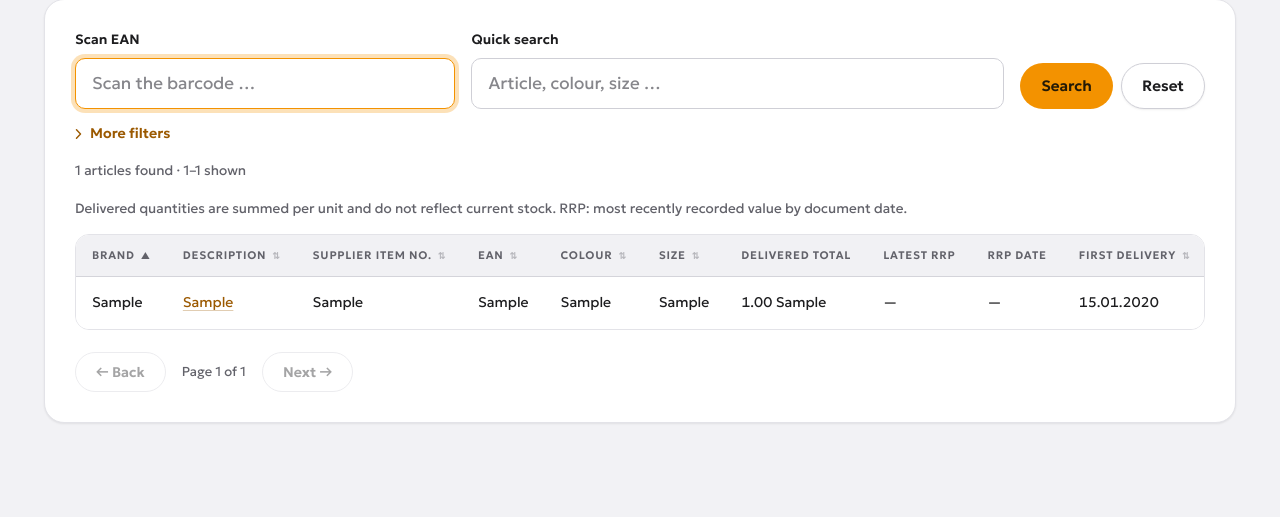
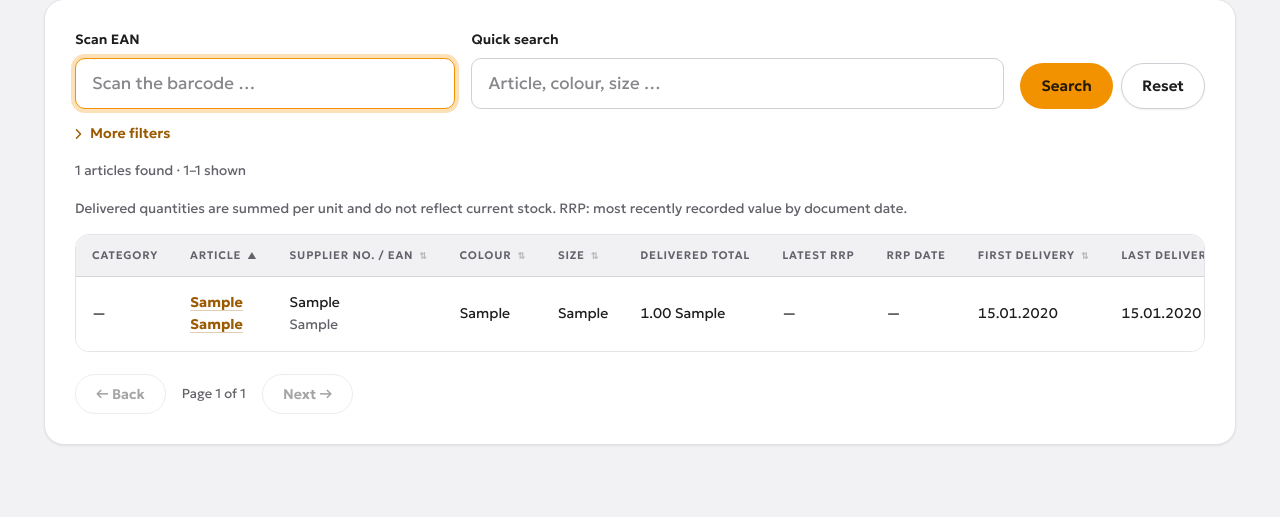
Before and after one commit to FreaXz03/sportfabrik-inventory, a FastAPI app: page /articles in a window 1280 px wide. Shown: the part 229-746 px from the top of the page. Run offline with FastAPI, Linux system fonts and the light colour scheme; the visitor is signed in with stand-in values (Sample User, id 1); tables that the repository leaves empty hold one stand-in row (values such as "Sample post"); data that the repository does not hold is empty; some libraries are stand-ins or nearby versions.

Commit message:
Artikelsuche wie Bestand: Kategorie zuerst, Marke+Bezeichnung und Lief.-Nr.+EAN zusammengeführt
Co-Authored-By: Claude Opus 5.5 <noreply@anthropic.com>

```diff
--- a/app/static/i18n/de.json
+++ b/app/static/i18n/de.json
@@ -221,6 +221,8 @@
   "articles.filter.reset": "Zurücksetzen",
   "articles.hint": "Gelieferte Mengen werden je Einheit summiert und entsprechen nicht dem aktuellen Lagerbestand. UVP: zuletzt erfasster Wert nach Belegdatum.",
   "articles.columns.summary": "Spalten anzeigen",
+  "articles.columns.article": "Artikel",
+  "articles.columns.numbers": "Lief. Art. Nr. / EAN",
   "articles.columns.brand": "Marke",
   "articles.columns.description": "Bezeichnung",
   "articles.columns.supplier_article_no": "Lief. Art. Nr.",
--- a/app/static/i18n/en.json
+++ b/app/static/i18n/en.json
@@ -221,6 +221,8 @@
   "articles.filter.reset": "Reset",
   "articles.hint": "Delivered quantities are summed per unit and do not reflect current stock. RRP: most recently recorded value by document date.",
   "articles.columns.summary": "Show columns",
+  "articles.columns.article": "Article",
+  "articles.columns.numbers": "Supplier no. / EAN",
   "articles.columns.brand": "Brand",
   "articles.columns.description": "Description",
   "articles.columns.supplier_article_no": "Supplier item no.",
--- a/app/static/i18n/fr.json
+++ b/app/static/i18n/fr.json
@@ -221,6 +221,8 @@
   "articles.filter.reset": "Réinitialiser",
   "articles.hint": "Les quantités livrées sont additionnées par unité et ne correspondent pas au stock actuel. PPR : dernière valeur enregistrée selon la date du justificatif.",
   "articles.columns.summary": "Afficher les colonnes",
+  "articles.columns.article": "Article",
+  "articles.columns.numbers": "N° art. fourn. / EAN",
   "articles.columns.brand": "Marque",
   "articles.columns.description": "Désignation",
   "articles.columns.supplier_article_no": "N° art. fournisseur",
--- a/app/templates/articles.html
+++ b/app/templates/articles.html
@@ -42,16 +42,7 @@
           <!-- Spaltenauswahl gehört zu den selten gebrauchten Einstellungen (Inbox 24.09.2026). -->
           <details id="columnPicker" class="column-picker">
             <summary data-i18n="articles.columns.summary">Spalten anzeigen</summary>
-            <div class="column-picker-body"><label><input type="checkbox" data-col="1" checked><span data-i18n="articles.columns.brand">Marke</span></label><label><input
-                  type="checkbox" data-col="2" checked><span data-i18n="articles.columns.description">Bezeichnung</span></label><label><input type="checkbox" data-col="3"
-                  checked><span data-i18n="articles.columns.supplier_article_no">Lief. Art.
-                Nr.</span></label><label><input type="checkbox" data-col="4" checked><span data-i18n="articles.columns.ean">EAN</span></label><label><input type="checkbox"
-                  data-col="5" checked><span data-i18n="articles.columns.color">Farbe</span></label><label><input type="checkbox" data-col="6"
-                  checked><span data-i18n="articles.columns.size">Grösse</span></label><label><input type="checkbox" data-col="7" checked><span data-i18n="articles.columns.delivered_total">Geliefert
-                gesamt</span></label><label><input type="checkbox" data-col="8" checked><span data-i18n="articles.columns.latest_uvp">Letzter UVP</span></label><label><input
-                  type="checkbox" data-col="9" checked><span data-i18n="articles.columns.uvp_date">UVP vom</span></label><label><input type="checkbox" data-col="10"
-                  checked><span data-i18n="articles.columns.first_seen">Erste Lieferung</span></label><label><input type="checkbox" data-col="11" checked><span data-i18n="articles.columns.last_seen">Letzte
-                Lieferung</span></label><label><input type="checkbox" data-col="12" checked><span data-i18n="articles.columns.kategorie">Kategorie</span></label></div>
+            <div class="column-picker-body"><label><input type="checkbox" data-col="1" checked><span data-i18n="articles.columns.kategorie">Kategorie</span></label><label><input type="checkbox" data-col="2" checked><span data-i18n="articles.columns.article">Artikel</span></label><label><input type="checkbox" data-col="3" checked><span data-i18n="articles.columns.numbers">Lief. Art. Nr. / EAN</span></label><label><input type="checkbox" data-col="4" checked><span data-i18n="articles.columns.color">Farbe</span></label><label><input type="checkbox" data-col="5" checked><span data-i18n="articles.columns.size">Grösse</span></label><label><input type="checkbox" data-col="6" checked><span data-i18n="articles.columns.delivered_total">Geliefert gesamt</span></label><label><input type="checkbox" data-col="7" checked><span data-i18n="articles.columns.latest_uvp">Letzter UVP</span></label><label><input type="checkbox" data-col="8" checked><span data-i18n="articles.columns.uvp_date">UVP vom</span></label><label><input type="checkbox" data-col="9" checked><span data-i18n="articles.columns.first_seen">Erste Lieferung</span></label><label><input type="checkbox" data-col="10" checked><span data-i18n="articles.columns.last_seen">Letzte Lieferung</span></label></div>
           </details>
         </details>
       </form>
@@ -64,11 +55,9 @@
         <table id="articlesTable">
           <thead>
             <tr>
-
-              <th class="sortable" data-sort="brand" data-i18n="articles.columns.brand">Marke</th>
-              <th class="sortable" data-sort="description" data-i18n="articles.columns.description">Bezeichnung</th>
-              <th class="sortable" data-sort="supplier_article_no" data-i18n="articles.columns.supplier_article_no">Lief. Art. Nr.</th>
-              <th class="sortable" data-sort="ean" data-i18n="articles.columns.ean">EAN</th>
+              <th data-i18n="articles.columns.kategorie">Kategorie</th>
+              <th class="sortable" data-sort="brand" data-i18n="articles.columns.article">Artikel</th>
+              <th class="sortable" data-sort="supplier_article_no" data-i18n="articles.columns.numbers">Lief. Art. Nr. / EAN</th>
               <th class="sortable" data-sort="color" data-i18n="articles.columns.color">Farbe</th>
               <th class="sortable" data-sort="size" data-i18n="articles.columns.size">Grösse</th>
               <th data-i18n="articles.columns.delivered_total">Geliefert gesamt</th>
@@ -76,7 +65,6 @@
               <th data-i18n="articles.columns.uvp_date">UVP vom</th>
               <th class="sortable" data-sort="first_seen" data-i18n="articles.columns.first_seen">Erste Lieferung</th>
               <th class="sortable" data-sort="last_seen" data-i18n="articles.columns.last_seen">Letzte Lieferung</th>
-              <th data-i18n="articles.columns.kategorie">Kategorie</th>
             </tr>
           </thead>
           <tbody id="rows"></tbody>
@@ -139,18 +127,27 @@
         const fragment = document.createDocumentFragment();
 
         for (const item of data.items) {
+          // Aufbau wie im Bestand (24.09.2026): Kategorie zuerst, Marke und
+          // Bezeichnung in einer Zelle, Lieferanten-Nr. und EAN in einer.
           const tr = document.createElement('tr');
+          tr.append(cell(window.SportfabrikKategorien.name(item.kategorie) || null));
           const link = document.createElement('a');
           link.href = '/articles/' + item.id + '/history';
-          link.textContent = item.description || t('articles.view_article');
-
-          const td = document.createElement('td');
-          td.append(link);
-          tr.append(cell(item.brand), td);
+          link.textContent = [item.brand, item.description].filter(Boolean).join(' ') || t('articles.view_article');
+          const name = document.createElement('strong');
+          name.append(link);
+          const artikel = document.createElement('td');
+          artikel.append(name);
+          const nummern = cell(item.supplier_article_no);
+          if (item.ean) {
+            const ean = document.createElement('span');
+            ean.className = 'muted';
+            ean.textContent = item.ean;
+            nummern.append(document.createElement('br'), ean);
+          }
+          tr.append(artikel, nummern);
 
           for (const value of [
-            item.supplier_article_no,
-            item.ean,
             item.color,
             item.size,
             item.delivered
@@ -159,8 +156,7 @@
             item.latest_uvp !== null ? `${item.latest_uvp} CHF` : null,
             date(item.uvp_date),
             date(item.first_seen),
-            date(item.last_seen),
-            window.SportfabrikKategorien.name(item.kategorie) || null
+            date(item.last_seen)
           ]) {
             tr.append(cell(value));
           }
@@ -326,7 +322,7 @@
 
     updateSortIndicators();
 
-    const COLUMN_STORAGE_KEY = 'sportfabrikArticlesHiddenColumnsV3';
+    const COLUMN_STORAGE_KEY = 'sportfabrikArticlesHiddenColumnsV4';
 
     function loadHiddenColumns() {
       try {
```
